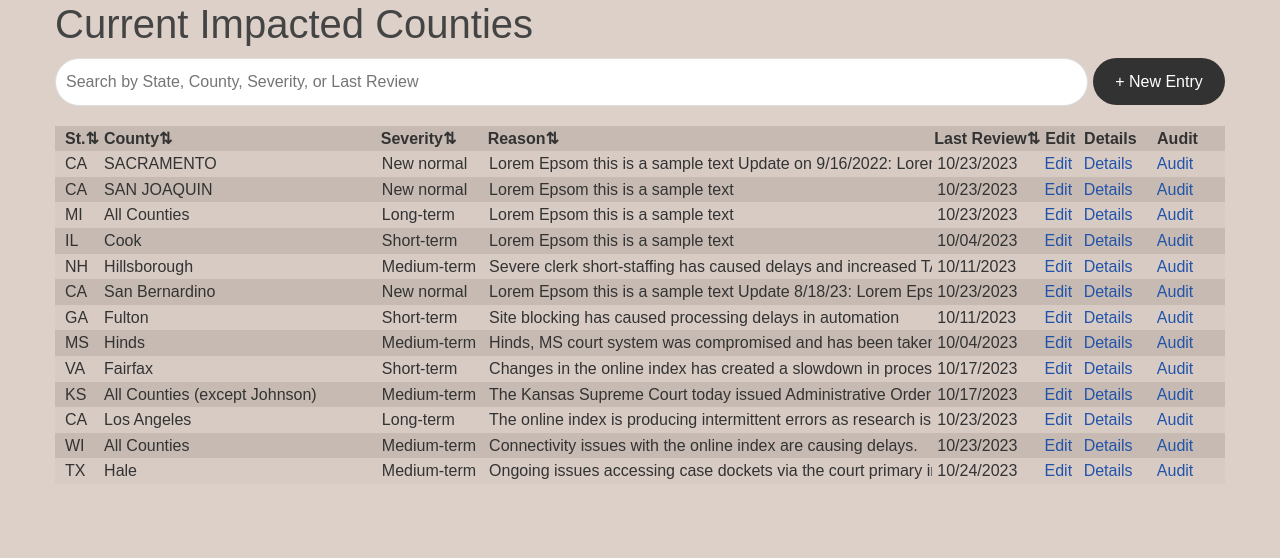
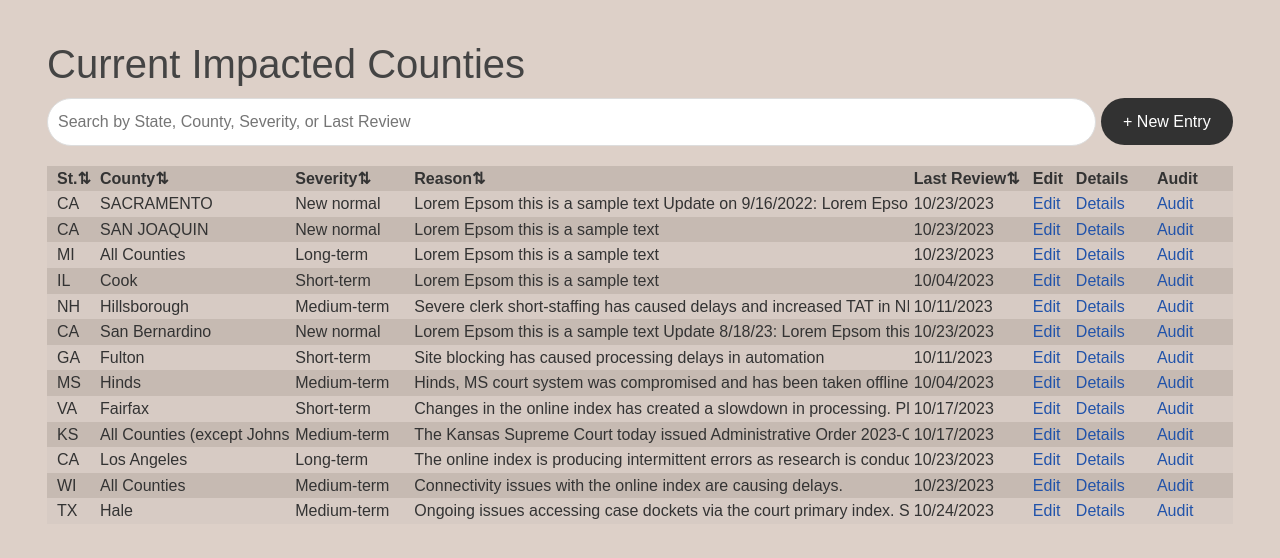
Before and after one commit to ethans2028/Calfus-Project, a React (Create React App) app in the folder client/: page /cic in a window 1280 px wide. Shown: the top 558 px of the page. Built offline with nearby package versions, Linux system fonts and the light colour scheme.

Commit message:
updated cic padding

```diff
--- a/client/src/global.css
+++ b/client/src/global.css
@@ -13,7 +13,7 @@ body {
 }
 
 .container {
-  max-width: 1200px;
+  max-width: 95%;
   margin: 0 auto;
   padding: 0 15px;
 }
@@ -40,7 +40,7 @@ body {
 }
 
 .medium-header {
-  flex: 8;
+  flex: 5;
   display: flex;
   flex-direction: row;
   font-weight: bold;
@@ -76,7 +76,7 @@ body {
 }
 
 .medium-element {
-  flex: 8;
+  flex: 5;
   display: flex;
   flex-direction: row;
   overflow: hidden;
--- a/client/src/routes/cic.jsx
+++ b/client/src/routes/cic.jsx
@@ -173,6 +173,7 @@ const ActiveItemsPage = () => {
 
   return (
       <div className="container">
+        <div style={{ height: '5vh' }}></div>
         <h1>Current Impacted Counties</h1>
         <div style={{ display: 'flex', flexDirection: 'row', justifyItems: 'center'}}>
           <input type="text" placeholder="Search by State, County, Severity, or Last Review" onChange={handleSearch} style={{ marginRight: '5px' }}/>
```
